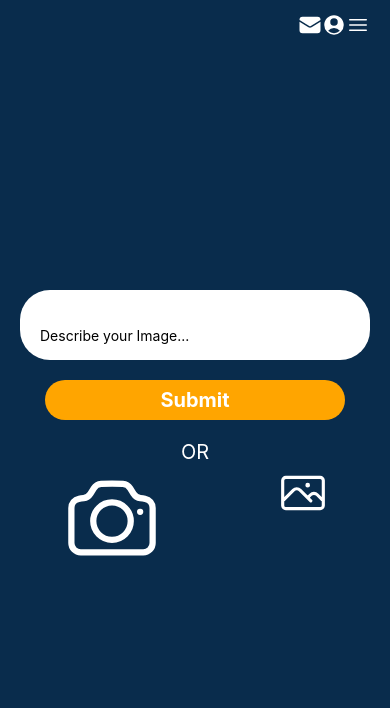
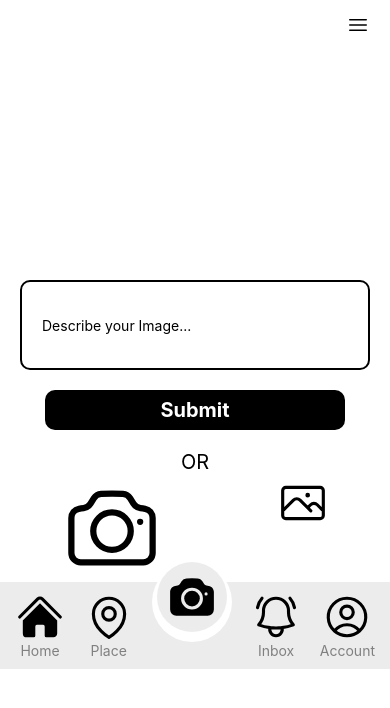
Before and after one commit to abhay-01/TranscendX_App, a React Native app: screen /UploadImage in a window 390 px wide. Shown: the top 708 px of the page. Built offline with nearby package versions, Linux system fonts and the light colour scheme; no server answers.

Commit message:
Designed Upload Image Page

```diff
--- a/Screens/UploadImage.jsx
+++ b/Screens/UploadImage.jsx
@@ -11,6 +11,7 @@ import { TextInput } from "react-native-gesture-handler";
 import axios from "axios";
 import { useNavigation } from "@react-navigation/native";
 import { ImagePickerComp } from "../components/ImagePicker";
+import BottomTab from "../components/bottombar";
 
 export default function UploadImage() {
   const [description, setDescription] = useState("");
@@ -50,13 +51,7 @@ export default function UploadImage() {
     <SafeAreaView style={styles.container}>
       <View style={styles.header}>
         <TouchableOpacity>
-          <EnvelopeIcon color={"white"} marginRight={10} />
-        </TouchableOpacity>
-        <TouchableOpacity>
-          <UserCircleIcon color={"white"} marginRight={10} />
-        </TouchableOpacity>
-        <TouchableOpacity>
-          <Bars3Icon color={"white"} />
+          <Bars3Icon color={"#000"} />
         </TouchableOpacity>
       </View>
 
@@ -78,7 +73,7 @@ export default function UploadImage() {
       </TouchableOpacity>
 
       <Text style = {{
-        color: "white",
+        color: "#000",
         textAlign: "center",
         marginTop: 20,
         fontSize: 20
@@ -87,6 +82,8 @@ export default function UploadImage() {
       </Text>
 
       <ImagePickerComp />
+
+    <BottomTab style={{ marginTop: 'auto'}} />
     </SafeAreaView>
   );
 }
@@ -94,7 +91,7 @@ export default function UploadImage() {
 const styles = StyleSheet.create({
   container: {
     flex: 1,
-    backgroundColor: "#092C4C",
+    backgroundColor: "#fff",
   },
   header: {
     flexDirection: "row",
@@ -105,7 +102,7 @@ const styles = StyleSheet.create({
   },
   imageContainer: {
     alignItems: "center",
-    marginTop: 20,
+    marginTop: 20
   },
   image: {
     width: 200,
@@ -113,21 +110,23 @@ const styles = StyleSheet.create({
     borderRadius: 20,
   },
   inputContainer: {
+    borderWidth: 2,
     backgroundColor: "white",
-    borderRadius: 30,
+    borderRadius: 10,
     marginHorizontal: 20,
-    paddingHorizontal: 20,
-    marginTop: 20,
+    padding: 20,
+    marginTop: 10,
+    height: 90,
   },
   textInput: {
     height: 50,
     borderRadius: 20,
-    marginTop: 20,
-    width: "100%",
+    marginTop: 0,
+    width: "90%",
   },
   submitButton: {
-    backgroundColor: "orange",
-    borderRadius: 30,
+    backgroundColor: "#000",
+    borderRadius: 10,
     marginHorizontal: 45,
     alignItems: "center",
     justifyContent: "center",
--- a/components/ImagePicker.jsx
+++ b/components/ImagePicker.jsx
@@ -58,14 +58,13 @@ export const ImagePickerComp = () => {
             <CameraIcon style = {{
                 height: 100,
                 width: 100,
-                color:"white"
+                color:"#000"
             }} />
         ) : (
             <Image style={{
                 height: 200,
                 width: 200,
-                color: "white"
-
+                color: "#000"
             }} source={{uri: responseCamera.assets[0].uri}} />
         )}
       </TouchableOpacity>
@@ -88,14 +87,13 @@ export const ImagePickerComp = () => {
             <PhotoIcon style ={{
                 height: 50,
                 width: 50,
-                color: "white"
-
+                color: "#000"
             }} />
         ) : (
             <Image style = {{
                 height: 200,
                 width: 200,
-                color: "white"
+                color: "#000"
 
             }} source={{uri: responseGallery.assets[0].uri}} />
             )}
@@ -108,6 +106,6 @@ const styles = StyleSheet.create({
   icon: {
     height: 50,
     width: 50,
-    color: "white"
+    color: "#000"
   },
 });
```
